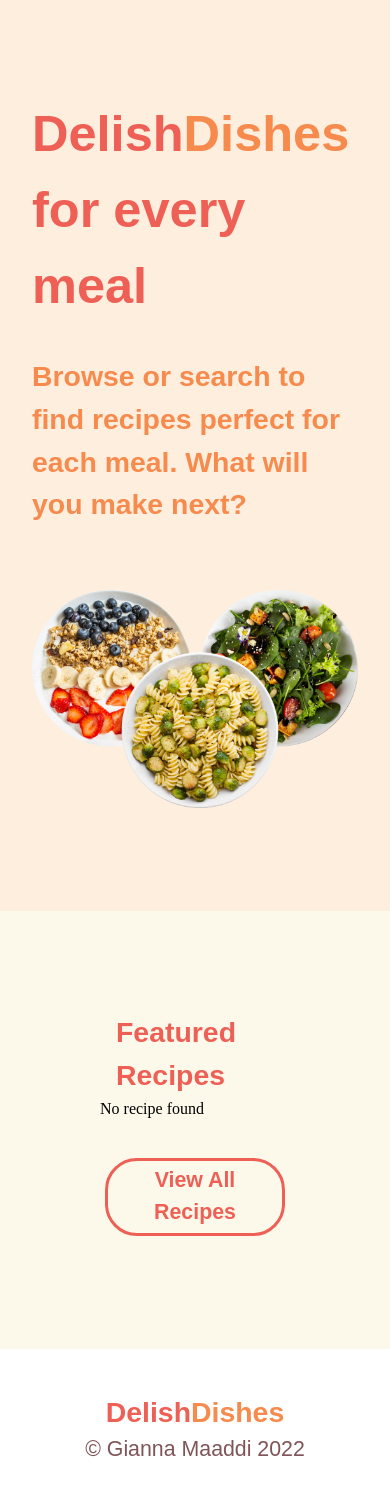
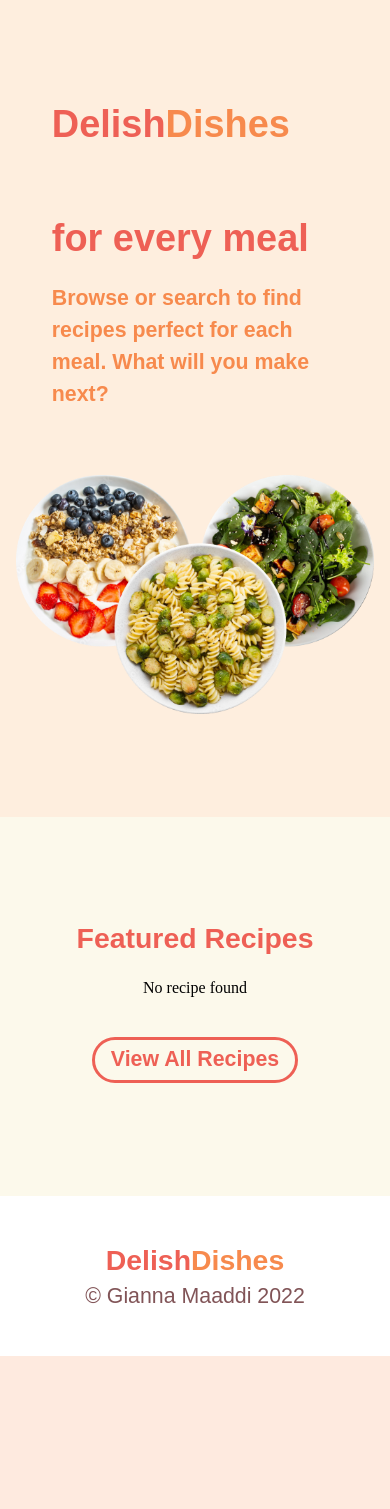
Before and after one commit to gmaaddi/idm232-grm76, a PHP site: page /final/ in a window 390 px wide. Shown: the part 64-1573 px from the top of the page. After the commit the page ends 1420 px from the top, so only its background shows below. Run offline with PHP 8.4, Linux system fonts and the light colour scheme; data that the repository does not hold is empty; some libraries are stand-ins or nearby versions.

Commit message:
:iphone: Responsive index hero section

```diff
--- a/final/dist/styles/styles.css
+++ b/final/dist/styles/styles.css
@@ -176,6 +176,10 @@ body {
 	margin: 0 64px;
 }
 
+.top-container-img {
+	margin-right: 64px;
+}
+
 
 
 .top-container-wrapper {
@@ -188,6 +192,9 @@ body {
 .index-title {
 	text-align: left;
 	color: #EE6055;
+
+	display: flex;
+	flex-wrap: wrap;
 }
 
 .index-description {
@@ -444,7 +451,7 @@ table {
  button:hover {
 	background-color: #EE6055;
 	color: #FCF9EB;
-	transition: 0.3s;
+	transition: ease-in-out 0.3s;
 }
 
 .recipe-input-container {
@@ -520,6 +527,10 @@ table {
 .featured-text {
 	color: #EE6055;
 	margin-left: 16px;
+	display: flex;
+	align-items: center;
+	justify-content: center;
+	margin-bottom: 16px;
 	/* margin-top: 100px; */
 }
 
@@ -541,6 +552,9 @@ table {
 .card {
 	width: 237px;
 	height: 424px;
+
+	min-width: 237px;
+	min-height: 424px;
 	object-fit: cover;
 	background-color: white;
 	margin: 16px;
@@ -552,6 +566,7 @@ table {
 	display: flex;
 	margin: 0 auto;
 	flex-wrap: wrap;
+	justify-content: center;
 }
 
 .search-card-container {
@@ -625,7 +640,7 @@ table {
 }
 
 
-@media (max-width: 1000px) {
+@media (max-width: 1200px) {
 	/* .top-container {
 		width: 100%;
 		padding-top: 96px;
@@ -675,9 +690,49 @@ table {
 		font-size: 28.43px;
 	}
 
-	.detail-img {
+	/* .detail-img {
 		max-width: 307px;
 		max-height: 307px;
+	} */
+
+	.detail-container {
+		display: flex;
+		flex-direction: column;
+		justify-content: center;
+	}
+
+	.detail-img {
+		margin: auto;
+		padding-bottom: 32px;
+	}
+
+	.detail-text {
+		margin: 32px 0;
+		padding-top: 32px;
+	}
+
+	.recipe-container {
+		margin: auto 32px;
+	}
+
+	.top-container__index {
+		width: 80%;
+		display: flex;
+		flex-direction: column;
+		justify-content: center;
+	}
+
+	.top-container-wrapper {
+		flex-direction: column;
+		margin: 0 32px;
+	}
+
+	.top-container-img {
+		margin-right: 0;
+	}
+
+	.index-description {
+		margin: 0 auto;
 	}
 }
 
@@ -695,7 +750,7 @@ table {
 	}
 	.menu {
 	  position: absolute;
-	  top: 6vh;
+	  top: 2vh;
 	  margin: 0 auto;
 	  left: 0;
 	  width: 100%;
@@ -723,36 +778,13 @@ table {
 	}
 }
 
-@media (max-width: 780px) {
-	.detail-container {
-		display: flex;
-		flex-direction: column;
-		justify-content: center;
-	}
-
-	.detail-img {
-		margin: auto;
-		padding-bottom: 32px;
-	}
-
-	.detail-text {
-		margin: 32px 0;
-		padding-top: 32px;
-	}
-
-	.recipe-container {
+@media (max-width: 665px) {
+	.main {
 		margin: auto 32px;
 	}
 
-	.top-container__index {
-		width: 100%;
-		display: flex;
-		flex-direction: column;
-	}
-
-	.top-container-wrapper {
-		flex-direction: column;
-		margin: 0 32px;
+	.featured-text {
+		margin-left: 0;
 	}
 }
 
@@ -769,3 +801,18 @@ table {
 		outline: 2px solid #815457;
 	}
 }
+
+@media (max-width: 490px) {
+	.index-title {
+		font-size: 37.9px;
+	}
+
+	.index-description {
+		font-size: 21.33px;
+		margin-top: 16px;
+	}
+
+	.top-container-wrapper {
+		margin: 0 16px;
+	}
+}
--- a/final/index.php
+++ b/final/index.php
@@ -8,7 +8,7 @@ include_once __DIR__ . '/_components/header.php';
 <div class="top-container">
     <div class="top-container-wrapper">
         <div class="top-container__index">
-            <h1 class="index-title"><span class="pink">Delish</span><span class="orange">Dishes</span> <br>for every meal</h1>
+            <div class="top-container-span"><h1 class="index-title"><span class="pink">Delish</span><span class="orange">Dishes</span></h1></div> <h1 class="index-title"><br>for every meal</h1>
             <h3 class="index-description">Browse or search to find recipes perfect for each meal. What will you make next?</h3>
         </div>
 
```
